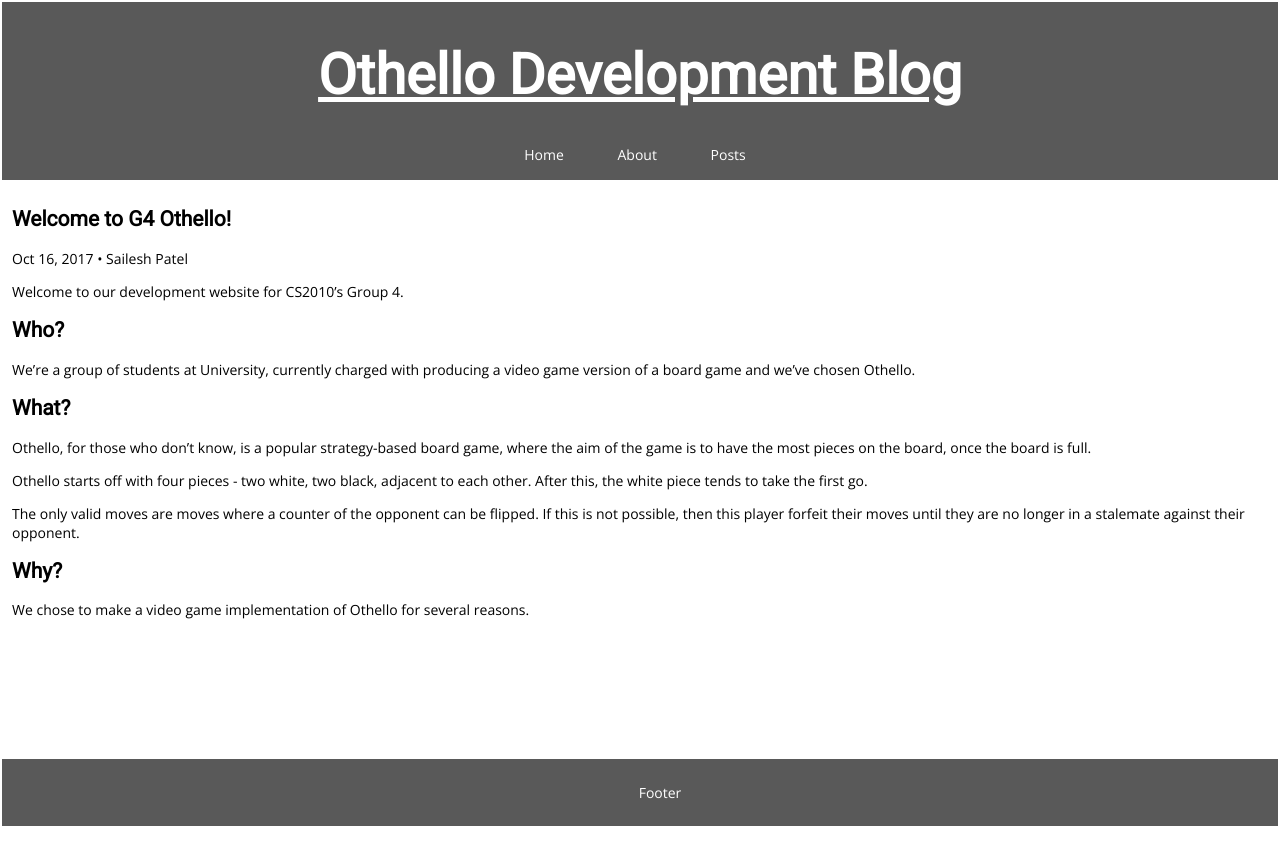
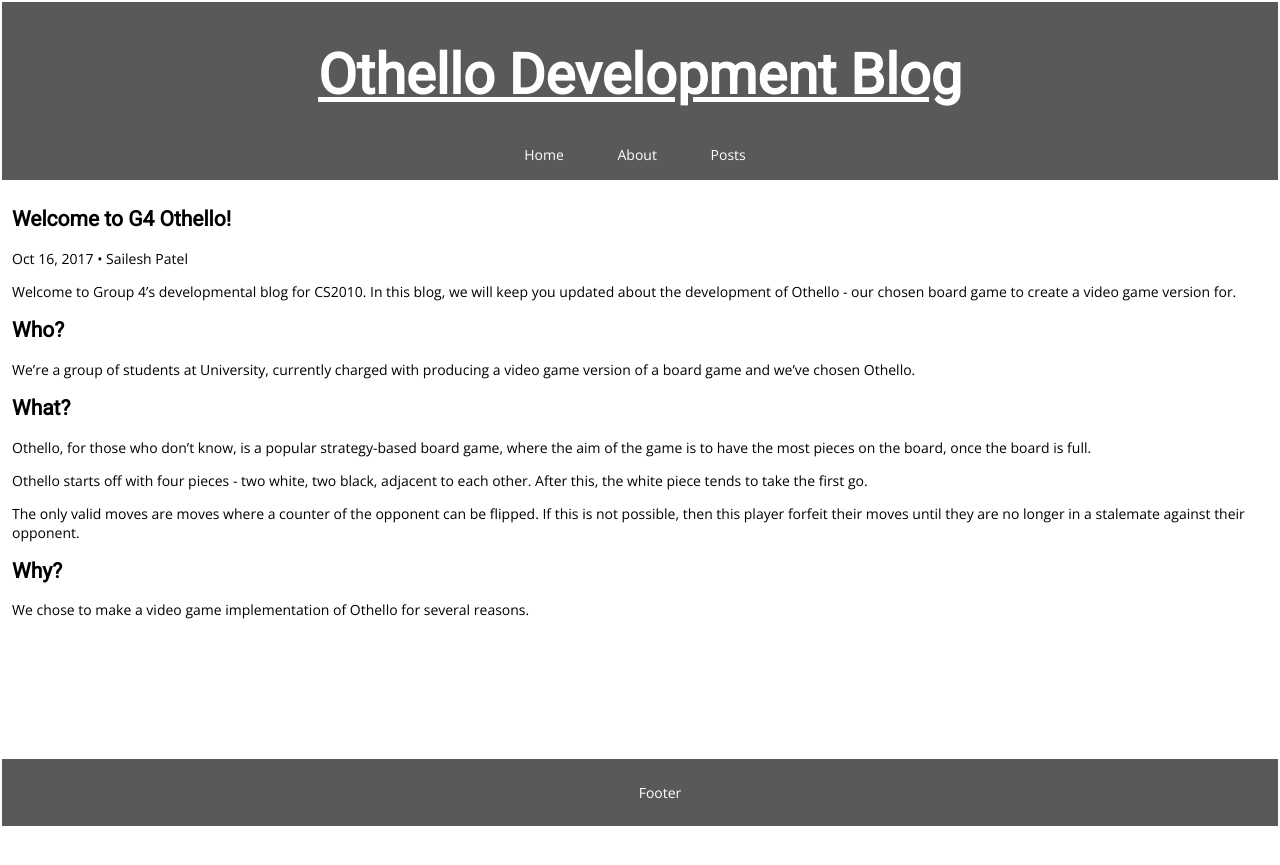
Before and after one commit to SaileshPatel/othello-website, a Jekyll site: the page built from _posts/2017-10-16-welcome-to-g4-othello.markdown, in a window 1280 px wide. Shown: the top 865 px of the page. Built offline with Jekyll 4.4.1, drawn with Linux system fonts in a browser that asks for light colours.

Commit message:
added new intro

```diff
--- a/_posts/2017-10-16-welcome-to-g4-othello.markdown
+++ b/_posts/2017-10-16-welcome-to-g4-othello.markdown
@@ -4,7 +4,7 @@ title:  "Welcome to G4 Othello!"
 date:   2017-10-16 16:36:13 +0100
 author: Sailesh Patel
 ---
-Welcome to our development website for CS2010's Group 4.
+Welcome to Group 4's developmental blog for CS2010. In this blog, we will keep you updated about the development of Othello - our chosen board game to create a video game version for.
 
 ## Who?
 
```
